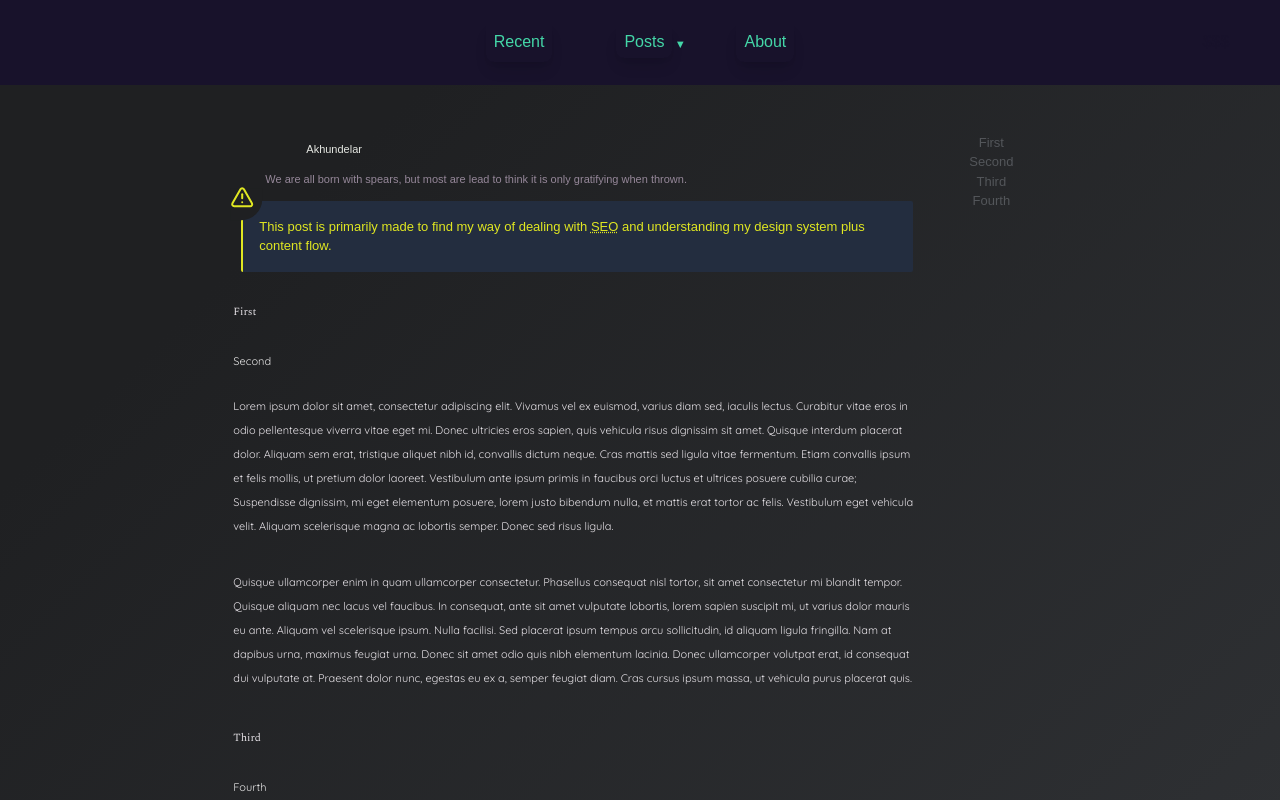
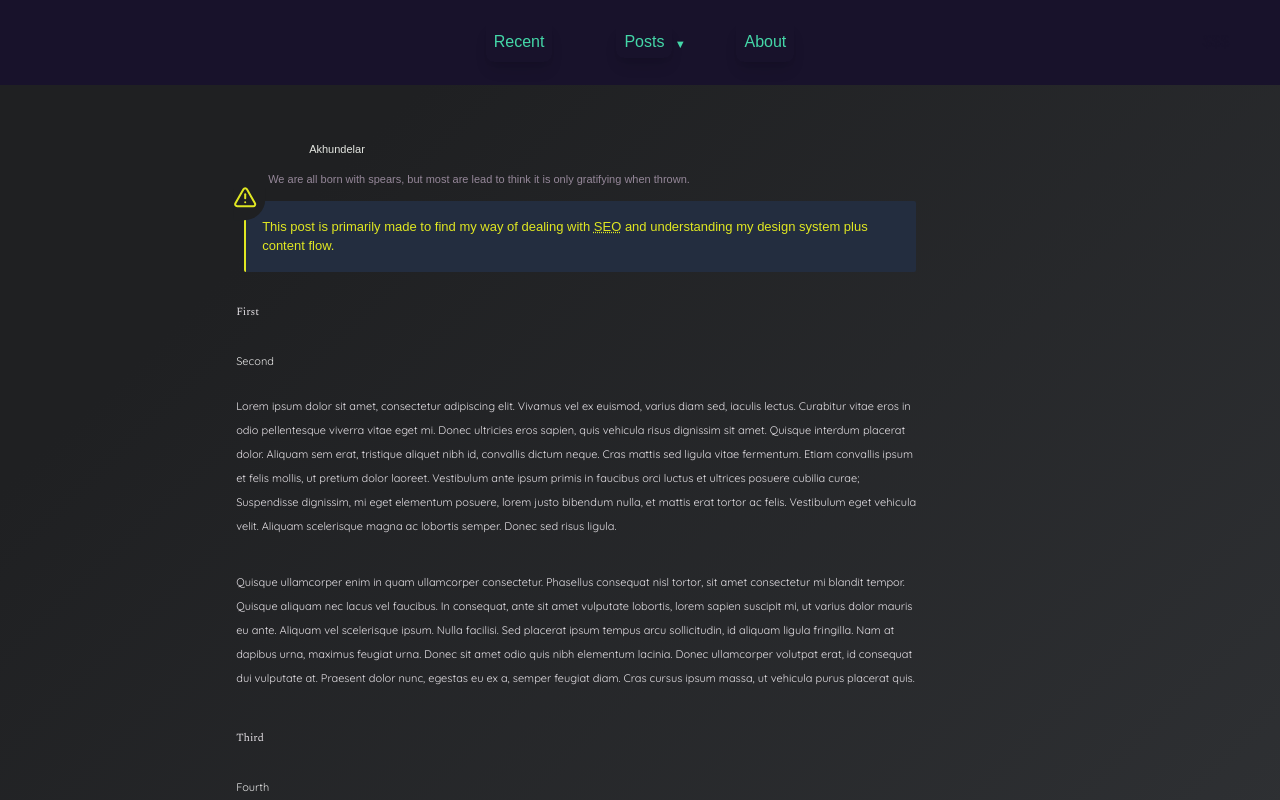
Before and after one commit to KXzeno/karnovah-blog, a Next.js app: page /akhundelar in a window 1280 px wide. Shown: the top 800 px of the page. Built offline with nearby package versions, Linux system fonts and the light colour scheme; a web font is replaced by a local one.

Commit message:
refactor: remove manual ToC embedment

```diff
--- a/app/akhundelar/page.jsx
+++ b/app/akhundelar/page.jsx
@@ -7,7 +7,6 @@ import ArticleProvider, {
   AddHeader,
   HeaderNote,
   PrimaryContent,
-  RightMargin,
 } from '@P/ArticleProvider';
 import Section from '@M/Section';
 import ToC from '@M/ToC';
@@ -19,13 +18,7 @@ export const metadata = {
 export default function Akhundelar() {
 
   return (
-    <ArticleProvider
-      RightMargin={
-        <>
-          <ToC />
-        </>
-      }
-    >
+    <ArticleProvider>
       <Header>
         Akhundelar
       </Header>
```
